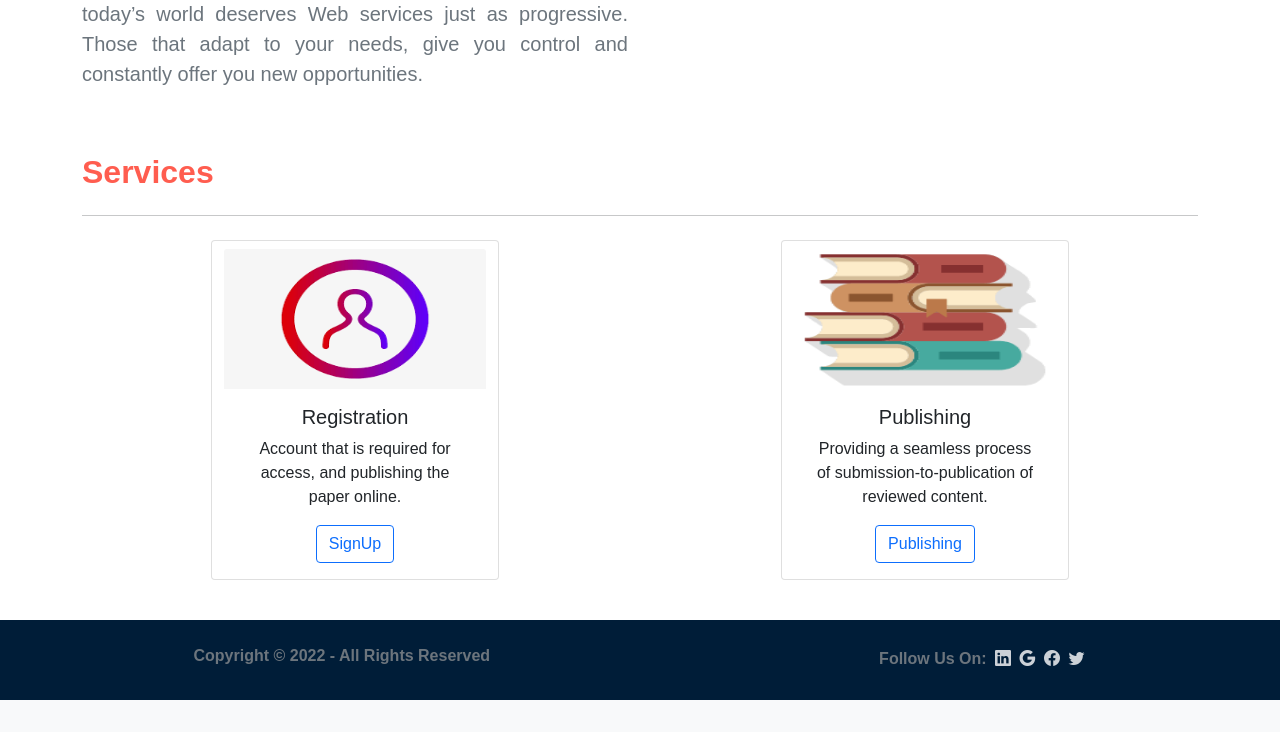
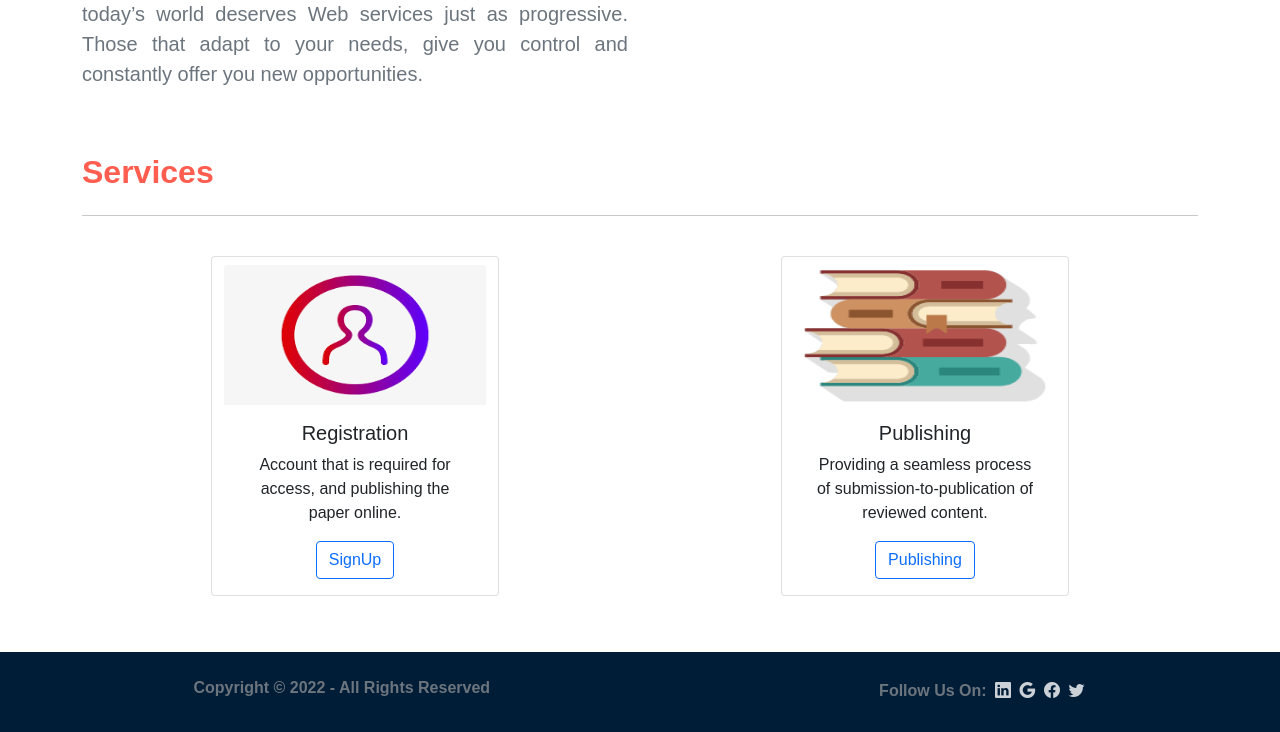
Before and after one commit to anuragftp/cms, a Django app: page / in a window 1280 px wide. Shown: the part 849-1581 px from the top of the page. Before the commit the page ends 1549 px from the top, so only its background shows below. Run offline with Django 3.2, Linux system fonts and the light colour scheme; some libraries are stand-ins or nearby versions.

Commit message:
version8

```diff
--- a/core/templates/core/home/homepage.html
+++ b/core/templates/core/home/homepage.html
@@ -54,10 +54,10 @@
                       </div>
                 </div>
                   <div class="container " id="service">
-                        <div class="row my-4 mb-2">
+                        <div class="row my-4 ">
 
 
-                              <div class="card mx-auto col-lg-3 my-2" style="width: 18rem;">
+                              <div class="card mx-auto col-lg-3 my-2 " style="width: 18rem;">
                                     <a href="/"><img src="{% static 'image/account.jpg' %}"  height="140px" class="card-img-top mt-2"  alt="..."></a>
                                     <div class="card-body text-center">
                                     <h5 class="card-title ">Registration</h5>
@@ -65,7 +65,7 @@
                                     <a href="{% url 'signup_view' %}" class="btn btn-outline-primary">SignUp</a>
                                     </div>
                                   </div>
-                                  <div class="card mx-auto col-lg-3 my-2" style="width: 18rem;">
+                                  <div class="card mx-auto col-lg-3 my-4" style="width: 18rem;">
                                     <a href="/"><img src="{% static 'image/publish.jpg' %}"  height="140px" class="card-img-top mt-2"  alt="..."></a>
                                     <div class="card-body text-center">
                                     <h5 class="card-title ">Publishing</h5>
--- a/core/templates/core/home/homepage1.html
+++ b/core/templates/core/home/homepage1.html
@@ -77,7 +77,7 @@
 
             <div class="col-md-12" >
                <div class="row text-center">
-                     <div class="card mx-auto col-lg-3 my-2" style="width: 18rem;">
+                     <div class="card mx-auto col-lg-3 my-4" style="width: 18rem;">
                                     <a href="/"><img src="{% static 'image/account.jpg' %}"  height="140px" class="card-img-top mt-2"  alt="..."></a>
                                     <div class="card-body text-center">
                                     <h5 class="card-title ">Registration</h5>
@@ -85,7 +85,7 @@
                                     <a href="{% url 'signup_view' %}" class="btn btn-outline-primary">SignUp</a>
                                     </div>
                                   </div>
-                                  <div class="card mx-auto col-lg-3 my-2" style="width: 18rem;">
+                                  <div class="card mx-auto col-lg-3 my-4" style="width: 18rem;">
                                     <a href="/"><img src="{% static 'image/publish.jpg' %}"  height="140px" class="card-img-top mt-2"  alt="..."></a>
                                     <div class="card-body text-center">
                                     <h5 class="card-title ">Publishing</h5>
```
